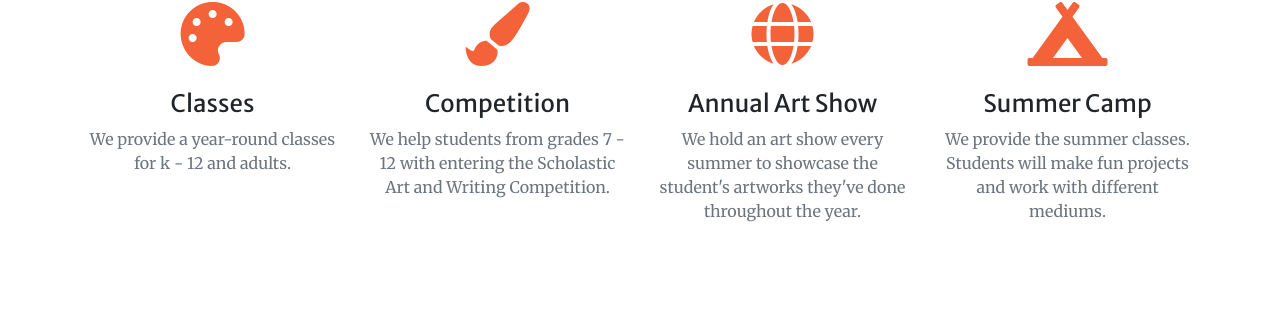
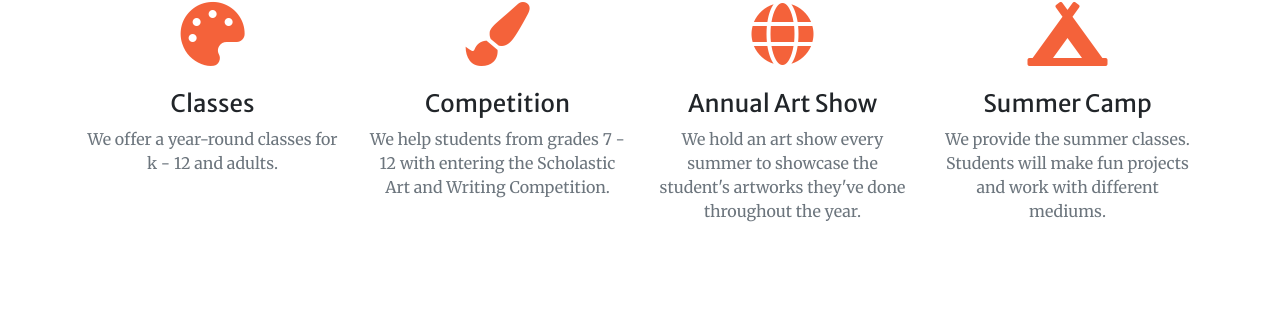
Before and after one commit to yourbf16/yourbf0820, a Jekyll site: the page built from _posts/2020-08-10-showcase-6.markdown, in a window 1280 px wide and 900 px high, scrolled down 1510 px. Shown: the part 131-452 px from the top of the window. Built offline with Jekyll 4.4.1, drawn with Linux system fonts in a browser that asks for light colours.

Commit message:
Update services.html

```diff
--- a/_includes/services.html
+++ b/_includes/services.html
@@ -8,7 +8,7 @@
         <div class="mt-5">
           <i class="fas fa-4x fa-palette text-primary mb-4"></i>
           <h3 class="h4 mb-2">Classes</h3>
-          <p class="text-muted mb-0">We provide a year-round classes for k - 12 and adults.</p>
+          <p class="text-muted mb-0">We offer a year-round classes for k - 12 and adults.</p>
         </div>
       </div>
       <div class="col-lg-3 col-md-6 text-center">
```
